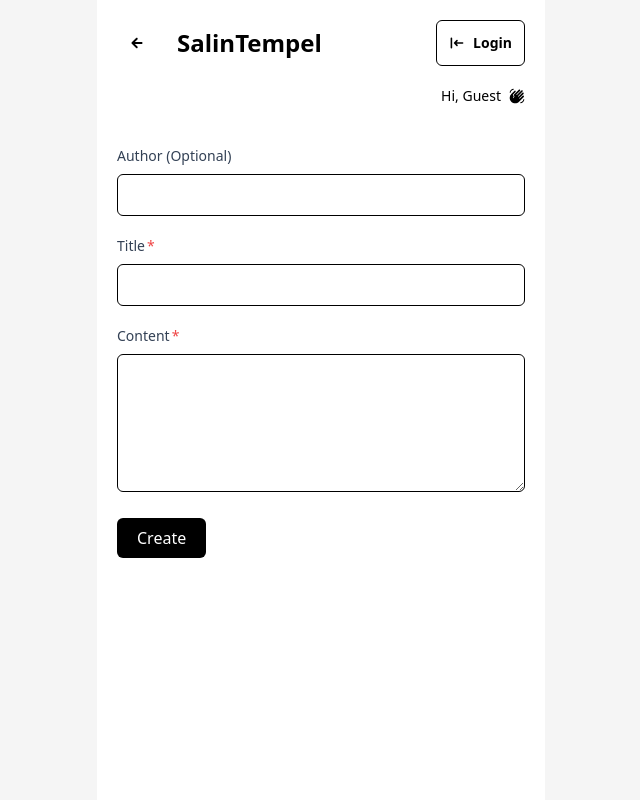
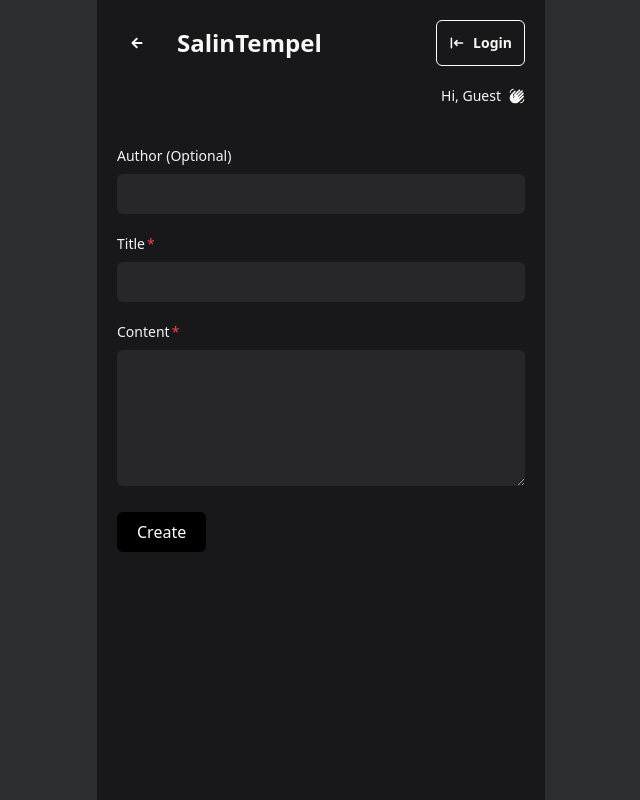
Before and after one commit to anscsmwn/salintempel, a React (Vite) app in the folder client/: page /create in a window 1280 px wide. Shown: the whole page, without its empty margins (319-959 px from the left). Built offline with nearby package versions, Linux system fonts and the light colour scheme; no server answers.

Commit message:
style: change color

```diff
--- a/client/src/components/Header.tsx
+++ b/client/src/components/Header.tsx
@@ -25,7 +25,7 @@ const Header = () => {
                 navigate('/create');
               }
             }}
-            className="hover:bg-zinc-100 p-3 rounded-md duration-300 transition-all"
+            className="btn-primary border-none"
           >
             {location.pathname === '/create' ? (
               <IoMdArrowRoundBack />
@@ -37,7 +37,7 @@ const Header = () => {
         </div>
         {user ? (
           <button
-            className="hover:bg-black p-3 hover:text-white rounded-md duration-300 transition-all flex gap-2 items-center border border-black"
+            className="btn-primary"
             onClick={() => {
               logOut();
             }}
@@ -46,10 +46,7 @@ const Header = () => {
             <p className="text-sm font-semibold">Logout</p>
           </button>
         ) : (
-          <Link
-            className="hover:bg-black p-3 hover:text-white rounded-md duration-300 transition-all flex gap-2 items-center border border-black"
-            to="/login"
-          >
+          <Link className="btn-primary" to="/login">
             <HiLogin className="hidden sm:block" />
             <p className="text-sm font-semibold">Login</p>
           </Link>
--- a/client/src/components/ItemSalinTempel.tsx
+++ b/client/src/components/ItemSalinTempel.tsx
@@ -37,11 +37,8 @@ const ItemSalinTempel = ({
   });
 
   return (
-    <article
-      key={_id}
-      className="border border-black p-5 rounded-md break-words"
-    >
-      <div className="flex justify-between items-start gap-2">
+    <article key={_id} className="border border-[#f7f7f6] p-5 rounded-md">
+      <div className="flex justify-between items-start gap-2 break-words">
         <h2 className="text-2xl font-semibold mb-4 w-11/12">{title}</h2>
         <button
           onClick={() => {
@@ -53,10 +50,11 @@ const ItemSalinTempel = ({
           <IoCopyOutline />
         </button>
       </div>
-
-      <p className="text-base">{content}</p>
+      <div className="overflow-auto">
+        <p>{content}</p>
+      </div>
       <div className="flex justify-between items-center mt-3">
-        <p className="text-xs">{author}</p>
+        <p className="text-xs ">{author}</p>
         <div className="flex gap-2 items-center">
           <button
             onClick={() => {
@@ -67,12 +65,12 @@ const ItemSalinTempel = ({
               setIsLiked(!isLiked);
             }}
           >
-            {isLiked ? <BsHeartFill /> : <BsHeart />}
+            {isLiked ? <BsHeartFill className="fill-white" /> : <BsHeart />}
           </button>
           <p className="mb-1">{howManyLikes}</p>
         </div>
       </div>
-      <p className="text-xs text-zinc-700">{formattedDate}</p>
+      <p className="text-xs text-zinc-400">{formattedDate}</p>
     </article>
   );
 };
--- a/client/src/components/Layout.tsx
+++ b/client/src/components/Layout.tsx
@@ -15,7 +15,9 @@ const Layout = ({ title, children }: LayoutProps) => {
       <Helmet>
         <title>{title} | SalinTempel</title>
       </Helmet>
-      <div className="px-5">{children}</div>
+      <div className="px-5 bg-[#18181b] text-[#f7f7f6] min-h-screen">
+        {children}
+      </div>
       {/* {location.pathname !== '/login' && location.pathname !== '/register' && (
         <NavigationMenu />
       )} */}
--- a/client/src/index.css
+++ b/client/src/index.css
@@ -3,5 +3,20 @@
 @tailwind utilities;
 
 body {
-  background-color: #f5f5f5;
+  background-color: #2b2d31;
 }
+
+@layer components {
+  .btn-primary {
+    @apply hover:bg-[#22232a] p-3 rounded-md duration-300 transition-all flex gap-2 items-center border border-white;
+  }
+  .input {
+    @apply rounded-md px-3 py-2 w-full bg-zinc-800;
+  }
+  .label {
+    @apply mb-2 block text-sm font-medium text-zinc-100;
+  }
+  .btn-secondary {
+    @apply w-full mt-10 mx-auto font-bold py-3 px-4 rounded border border-white shadow-sm hover:bg-white hover:text-black transition-all duration-300;
+  }
+}
--- a/client/src/pages/Create.tsx
+++ b/client/src/pages/Create.tsx
@@ -34,24 +34,21 @@ const Create = () => {
       <section className="mt-10">
         <form onSubmit={onSubmit}>
           <div className="mb-5">
-            <label
-              htmlFor="author"
-              className="mb-2 block text-sm font-medium text-slate-700"
-            >
+            <label htmlFor="author" className="mb-2 label">
               Author (Optional)
             </label>
             <input
               type="text"
               name="author"
               id="author"
-              className="border border-black rounded-md px-3 py-2 w-full"
+              className="input"
               defaultValue={user ? user.email! : ''}
             />
           </div>
           <div className="mb-5">
             <label
               htmlFor="title"
-              className="mb-2 after:content-['*'] after:ml-0.5 after:text-red-500 block text-sm font-medium text-slate-700"
+              className="mb-2 after:content-['*'] after:ml-0.5 after:text-red-500 label"
             >
               Title
             </label>
@@ -60,13 +57,13 @@ const Create = () => {
               type="text"
               name="title"
               id="title"
-              className="border border-black rounded-md px-3 py-2 w-full"
+              className="input"
             />
           </div>
           <div className="mb-5">
             <label
               htmlFor="content"
-              className="mb-2 after:content-['*'] after:ml-0.5 after:text-red-500 block text-sm font-medium text-slate-700"
+              className="mb-2 after:content-['*'] after:ml-0.5 after:text-red-500 label"
             >
               Content
             </label>
@@ -75,7 +72,7 @@ const Create = () => {
               name="content"
               id="content"
               rows={5}
-              className="border border-black rounded-md px-3 py-2 w-full"
+              className="input"
             />
           </div>
           <button className="bg-black text-white px-5 py-2 rounded-md">
--- a/client/src/pages/Home.tsx
+++ b/client/src/pages/Home.tsx
@@ -46,8 +46,8 @@ const Home = () => {
                 setIsSortNew((prev) => !prev);
                 sort.mutate({ isSortNew: !isSortNew, isSortPopular });
               }}
-              className={`flex gap-1 items-center px-3 py-2 rounded-full border border-black ${
-                isSortNew ? 'bg-black text-white' : ''
+              className={`flex gap-1 items-center px-3 py-2 rounded-full border border-white  ${
+                isSortNew ? 'bg-white text-[#22232a]' : ''
               }`}
             >
               <AiOutlineClockCircle />
@@ -58,8 +58,8 @@ const Home = () => {
                 setIsSortPopular((prev) => !prev);
                 sort.mutate({ isSortPopular: !isSortPopular, isSortNew });
               }}
-              className={`flex gap-1 items-center px-3 py-2 rounded-full border border-black ${
-                isSortPopular ? 'bg-black text-white' : ''
+              className={`flex gap-1 items-center px-3 py-2 rounded-full border border-white ${
+                isSortPopular ? 'bg-white text-[#22232a]' : ''
               }`}
             >
               <AiOutlineFire />
--- a/client/src/pages/Login.tsx
+++ b/client/src/pages/Login.tsx
@@ -53,38 +53,32 @@ const Login = () => {
         <AlertError errors={errors} />
         <form onSubmit={handleSubmit} className="w-full">
           <div className="flex flex-col py-2">
-            <label className="mb-2 block text-sm font-medium text-slate-700">
-              Email Address
-            </label>
+            <label className="label">Email Address</label>
             <input
               onChange={(e) => setEmail(e.target.value)}
-              className="border border-black rounded-md px-3 py-2 w-full"
+              className="input"
               type="email"
               required
             />
           </div>
           <div className="flex flex-col py-2">
-            <label className="mb-2 block text-sm font-medium text-slate-700">
-              Password
-            </label>
+            <label className="label">Password</label>
             <input
               onChange={(e) => setPassword(e.target.value)}
-              className="border border-black rounded-md px-3 py-2 w-full"
+              className="input"
               type="password"
               required
             />
           </div>
-          <button className="w-full mt-10 mx-auto font-bold py-3 px-4 rounded border border-black shadow-sm hover:bg-black hover:text-white transition-all duration-300">
-            Sign In
-          </button>
+          <button className="btn-secondary">Sign In</button>
         </form>
 
         <div className="flex items-center justify-between w-full">
-          <div className="w-full border-b border-slate-700"></div>
-          <p className="py-2 w-full text-slate-700 text-center text-xs sm:text-sm px-5">
+          <div className="w-full border-b border-zinc-100"></div>
+          <p className="py-2 w-full text-zinc-100 text-center text-xs sm:text-sm px-5">
             Or continue with
           </p>
-          <div className="w-full border-b border-slate-700"></div>
+          <div className="w-full border-b border-zinc-100"></div>
         </div>
 
         <button onClick={() => handleGoogleSignIn()}>
--- a/client/src/pages/Register.tsx
+++ b/client/src/pages/Register.tsx
@@ -36,30 +36,24 @@ const Register = () => {
         <AlertError errors={errors} />
         <form onSubmit={handleSubmit} className="w-full">
           <div className="flex flex-col py-2">
-            <label className="mb-2 block text-sm font-medium text-slate-700">
-              Email Address
-            </label>
+            <label className="mb-2 label">Email Address</label>
             <input
               onChange={(e) => setEmail(e.target.value)}
-              className="border border-black rounded-md px-3 py-2 w-full"
+              className="input"
               type="email"
               required
             />
           </div>
           <div className="flex flex-col py-2">
-            <label className="mb-2 block text-sm font-medium text-slate-700">
-              Password
-            </label>
+            <label className="mb-2 label">Password</label>
             <input
               onChange={(e) => setPassword(e.target.value)}
-              className="border border-black rounded-md px-3 py-2 w-full"
+              className="input"
               type="password"
               required
             />
           </div>
-          <button className="w-full mt-10 mx-auto font-bold py-3 px-4 rounded border border-black shadow-sm hover:bg-black hover:text-white transition-all duration-300">
-            Sign Up
-          </button>
+          <button className="btn-secondary">Sign Up</button>
         </form>
       </div>
     </Layout>
```
Also changed, not shown: 1 other file (tests, documents, lock files or other folders).
